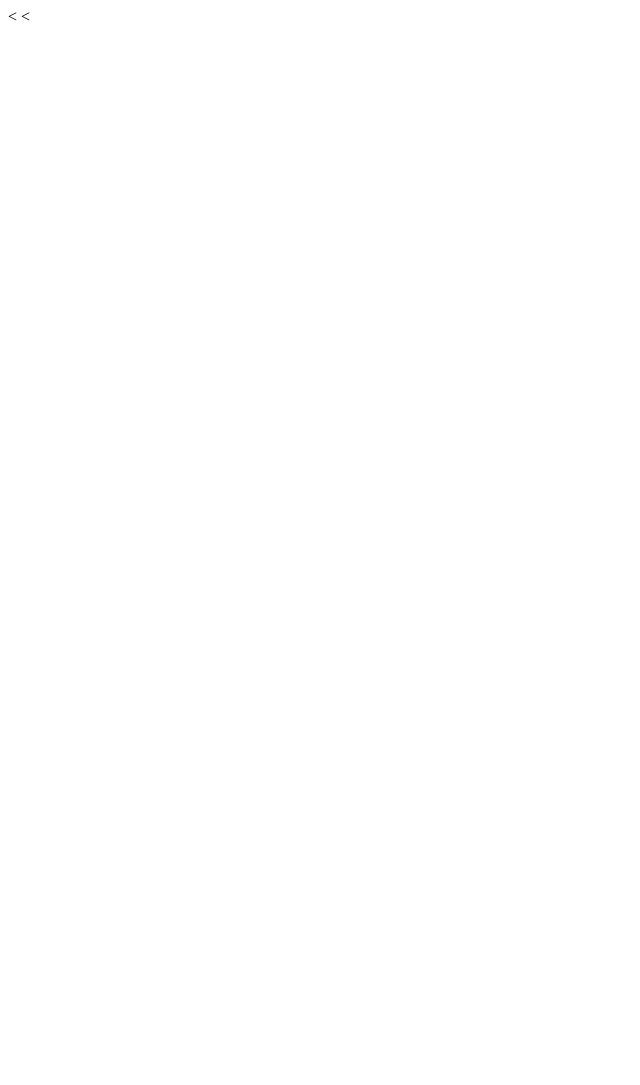
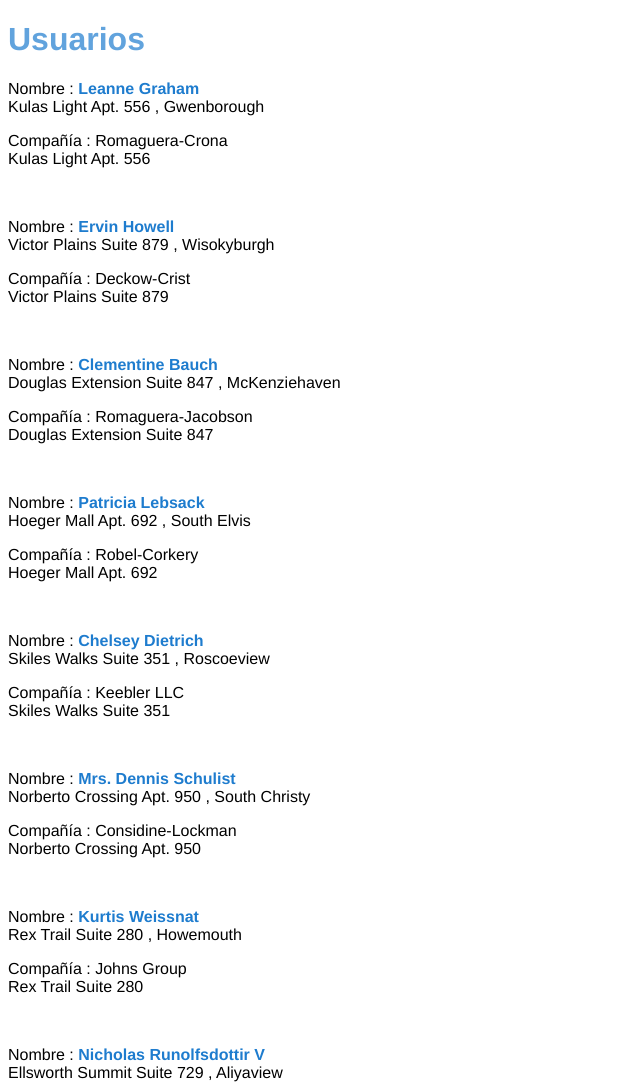
Before and after one commit to amalakamala/ejercicioshtml, a plain HTML site: page ejericicio2/index.html in a window 1280 px wide. Shown: the top 1085 px of the page, without its empty margins (0-640 px from the left). Before the commit the page ends 800 px from the top, so only its background shows below. Drawn offline with Linux system fonts and the light colour scheme.

Commit message:
ejercicio 2 con js y css

```diff
--- /dev/null
+++ b/ejericicio2/assets/css/main.css
@@ -0,0 +1,11 @@
+body {
+	font-weight: lighter;
+	font-family: "Helvetica Neue", Helvetica, Arial, sans-serif;
+}
+h1{
+	color: #61A3DD;
+}
+
+b {
+	color: #1E7CCE;
+}
--- a/ejericicio2/assets/js/main.js
+++ b/ejericicio2/assets/js/main.js
@@ -232,5 +232,7 @@ var res =[
 ];
 
 res.forEach(function(element){
-return "<b>Post #" + element.name + " : <br>" + element.address + "</b><br>" )
+document.write("<div><p> Nombre : <b>" +  element.name + "</b><br>" + element.address.street + " " + element.address.suite + " , " + element.address.city + "</p></div>" )
+document.write("<div><p> Compañía : " +  element.company.name + "<br>" + element.address.street + " " + element.address.suite + "</p></div><br>" )
+
 })
--- a/ejericicio2/index.html
+++ b/ejericicio2/index.html
@@ -3,9 +3,10 @@
 <head>
 	<meta charset="UTF-8">
 	<title>Document</title>
-	<
+	<link rel="stylesheet" href="assets/css/main.css" />
 </head>
 <body>
-	<
+	<h1>Usuarios</h1>
+	<script src="assets/js/main.js"></script>
 </body>
 </html>
```
Also changed, not shown: 1 other file.
